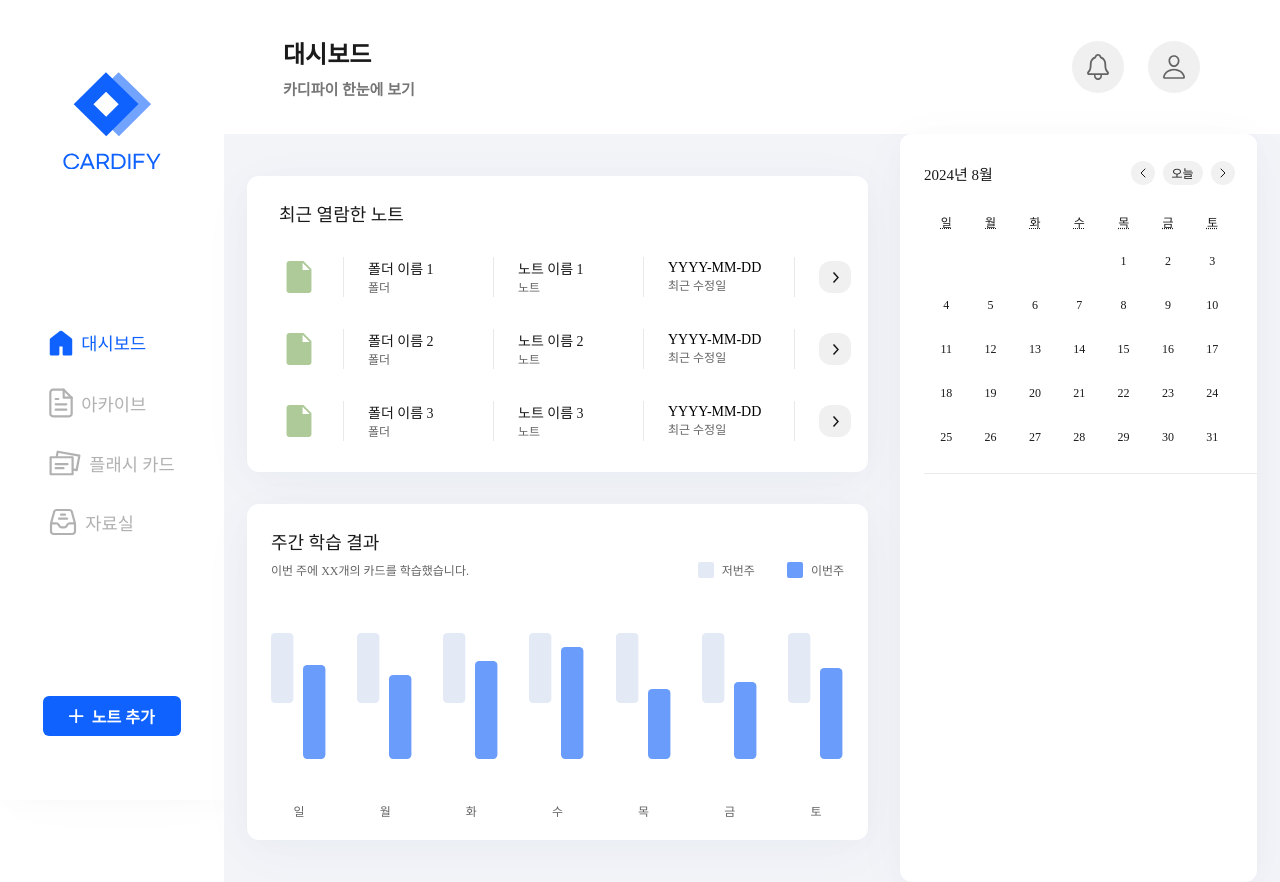
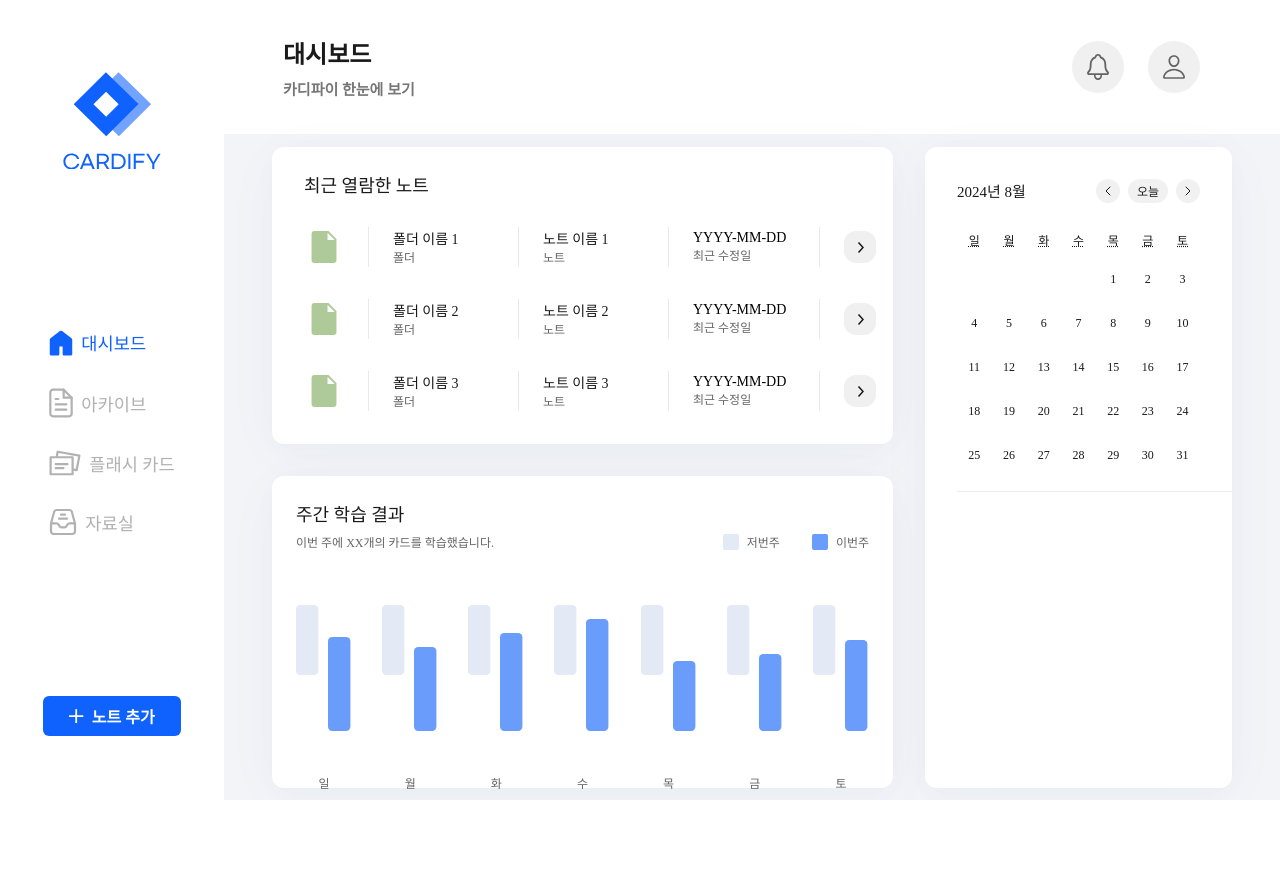
Before and after one commit to UMC-CARDIFY/Client-V1, a React (Vite) app: page /dashboard in a window 1280 px wide. After the commit the page ends 800 px from the top, so only its background shows below. Built offline with nearby package versions, Linux system fonts and the light colour scheme.

Commit message:
feat: 대시보드 컴포넌트 반응형 추가

```diff
--- a/src/pages/Dashboard/components/RecentNote/RecentNotes.jsx
+++ b/src/pages/Dashboard/components/RecentNote/RecentNotes.jsx
@@ -9,16 +9,18 @@ const RecentNotesDiv = styled.div`
   background: var(--Grays-White, #FFF);
   padding: 2rem 2rem 1.5rem 2rem;
   width: 52rem;
+  height: 19.8125;
   box-sizing: border-box;
   /* default */
   box-shadow: 0px 4px 26px 0px rgba(0, 0, 0, 0.02), 0px 10px 60px 0px rgba(0, 74, 162, 0.03);
   width: 100%;
   @media (min-width: 1440px) and (max-width: 1680px) {
   width: 41.5em;
+  height: 24.3125rem;
 }
   @media (max-width: 1440px) and (min-width: 1200px){
   width: 38.8125rem;
-  height: 18.4625rem;
+  height: 18.5625rem;
   padding: 1.5rem;
   }
 `;
--- a/src/pages/Dashboard/components/StudySuggestion/StudyCalendar.jsx
+++ b/src/pages/Dashboard/components/StudySuggestion/StudyCalendar.jsx
@@ -7,9 +7,6 @@ import StudyCard from './StudyCard';
 const Container = styled.div`
   flex-shrink: 0;
   background: #fff;
-  padding-left: 1.5rem;
-  padding-right: 1.4rem;
-  padding-top: 1.69rem;
 `;
 
 const CalendarHeader = styled.div`
--- a/src/pages/Dashboard/components/StudySuggestion/StudySuggestions.jsx
+++ b/src/pages/Dashboard/components/StudySuggestion/StudySuggestions.jsx
@@ -3,17 +3,19 @@ import styled from 'styled-components';
 import StudyCalendar from './StudyCalendar';
 
 const Container = styled.div`
-  width: 28.3125rem;
-  height: 46.75rem;
+  width: 22.5rem;
+  height: 44.5625rem;
+  padding: 2rem;
+  box-sizing: border-box;
   flex-shrink: 0;
   overflow: hidden;
-  @media (max-width: 1440px) {
-    width: 22.3125rem;
-    height: 46.75rem;
+  @media (min-width: 1440px) and (max-width: 1680px) {
+    width: 22.5rem;
+    height: 46.5625rem;
   }
-  @media (max-width: 1024px) {
-  width: 19rem;
-height: 39.25rem;
+  @media (min-width: 1024px)and (max-width: 1440px) {
+  width: 19.1875rem;
+height: 40.0625rem;
 }
 border-radius: 0.75rem;
 background: var(--Grays-White, #FFF);
--- a/src/pages/Dashboard/components/WeeklyStudy/WeeklyStudyResults.jsx
+++ b/src/pages/Dashboard/components/WeeklyStudy/WeeklyStudyResults.jsx
@@ -9,11 +9,14 @@ const WeeklyDiv = styled.div`
   background: var(--Grays-White, #FFF);
   box-shadow: 0px 4px 26.7px 0px rgba(0, 0, 0, 0.02), 0px 10px 60px 0px rgba(0, 74, 162, 0.03);
   width: 58.6875rem;
+  height: 22.75rem;
   @media (max-width: 1680px) and (min-width: 1440px) {
   width: 41.5rem;
+  height: 20.25em;
   }
   @media (max-width: 1440px) and (min-width: 1200px) {
   width: 38.8125rem;
+  height: 19.5rem;
   padding: 1.5rem;
   }
   box-sizing: border-box;
```
